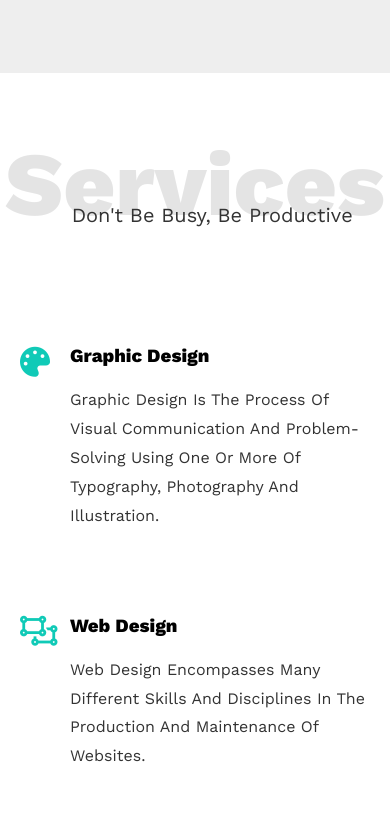
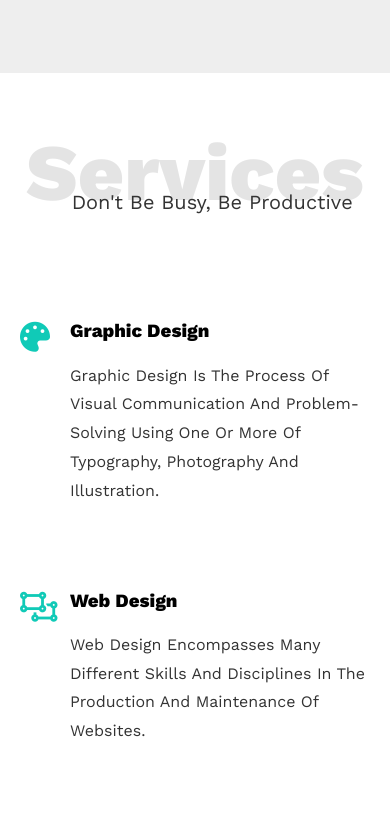
Before and after one commit to mohamed1359/TEMPLATE-1, a plain HTML site: page index.html in a window 390 px wide. Shown: the part 1565-2393 px from the top of the page. Drawn offline with nearby package versions, Linux system fonts and the light colour scheme; a web font is replaced by a local one.

Commit message:
edit css file (responsive part)

```diff
--- a/css/master.css
+++ b/css/master.css
@@ -226,6 +226,16 @@ header .links ul li:not(:last-child) {
     top: 60%;
     left: 48%;
     transform: translate(-50%, -50%);
+}
+
+@media (max-width:768px) {
+    .services-1 p {
+        width: 400px;
+    }
+
+    .services-1 h1 {
+        font-size: 80px;
+    }
 }
 
 .services .container {
```
